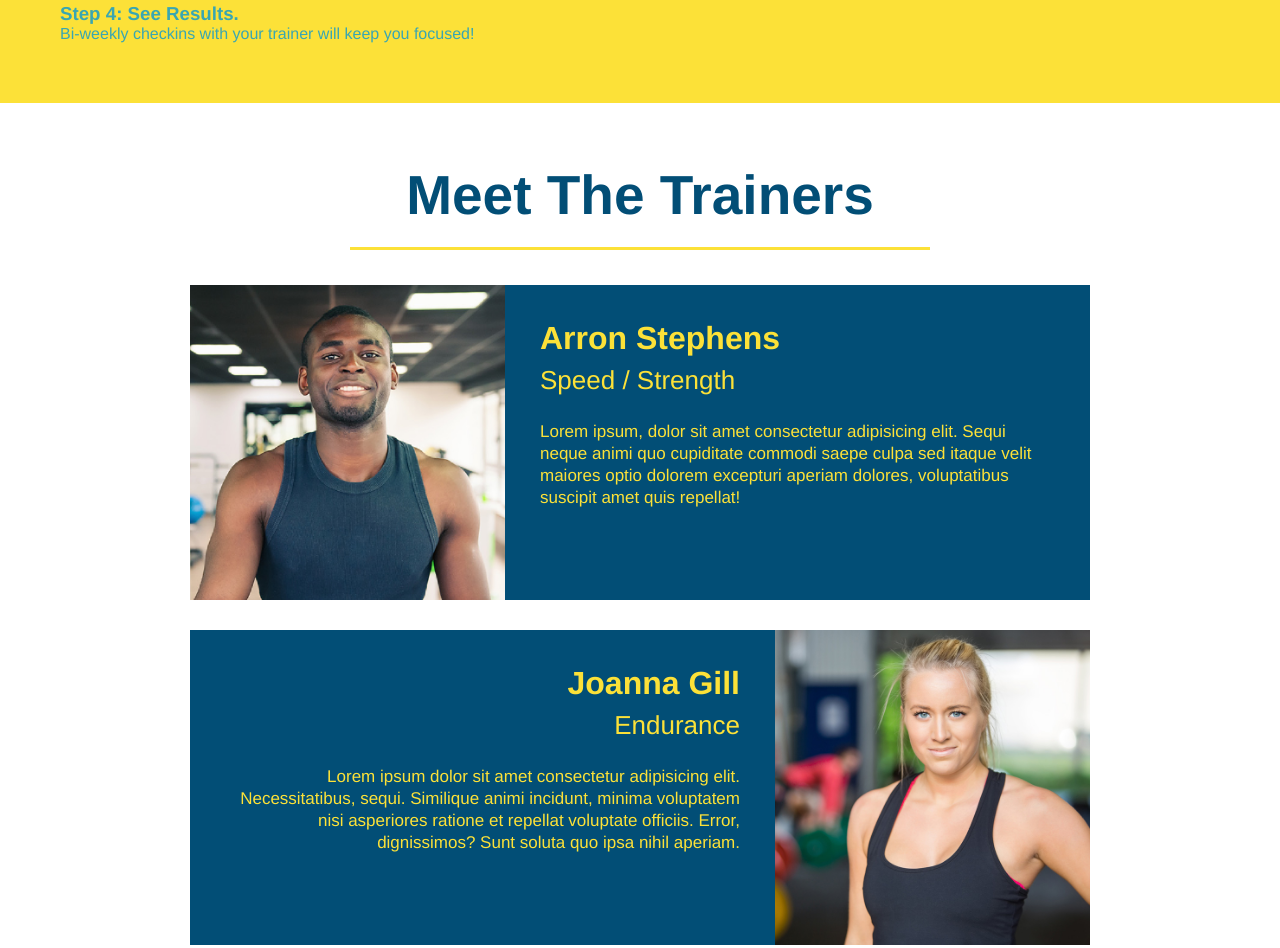
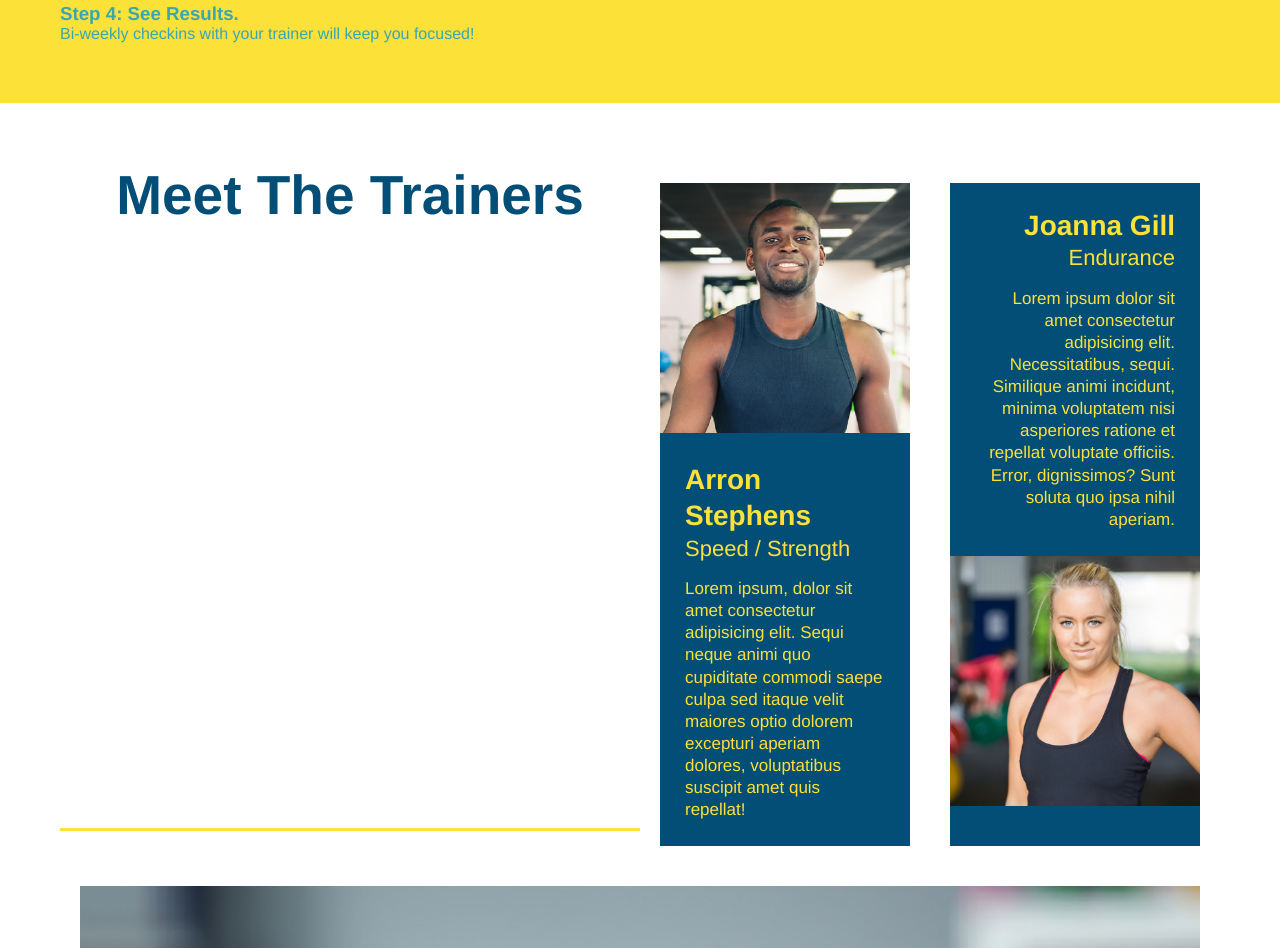
Before and after one commit to thomascupchurch/run-buddy, a plain HTML site: page index.html in a window 1280 px wide. Shown: the part 5688-6636 px from the top of the page. Drawn offline with Linux system fonts and the light colour scheme.

Commit message:
add flexbox to the trainers

```diff
--- a/assets/css/style.css
+++ b/assets/css/style.css
@@ -233,27 +233,30 @@ section {
     justify-content: space-between;
 }
 
-.trainers {
+
+.trainer {
+    flex: 1;
+    margin: 20px;
+    background: #024e76;
+    color: #fce138;
+}
+
+.trainer img {
+    width: 100%;
 
 }
 
-.trainer {
-    width: 900px;
-    margin: 0 auto 30px auto;
-    background: #024e76;
-    color: #fce138;
-    overflow: auto;
+.trainer-bio {
+    padding: 25px;
+    line-height: 1.3;
 }
 
-.trainer img {
-    width: 35%;
-    float: left;
-}
-
-.trainer-bio {
-    padding: 35px;
-    float: left;
-    width: 65%;
+.trainers {
+    width: 100%;
+    margin: 0 auto;
+    display: flex;
+    flex-wrap: wrap;
+    justify-content: space-around;
 }
 
 .text-left {
@@ -269,19 +272,17 @@ section {
 }
 
 .trainer-bio h3 {
-    font-size: 32px;
-    margin-bottom: 8px;
+    font-size: 28px;
 }
 
 .trainer-bio h4 {
     font-weight: lighter;
-    font-size: 26px;
-    margin-bottom: 25px;
+    font-size: 22px;
+    margin-bottom: 15px;
 }
 
 .trainer-bio p {
     font-size: 17px;
-    line-height: 1.3;
 }
 
 .contact {
```
